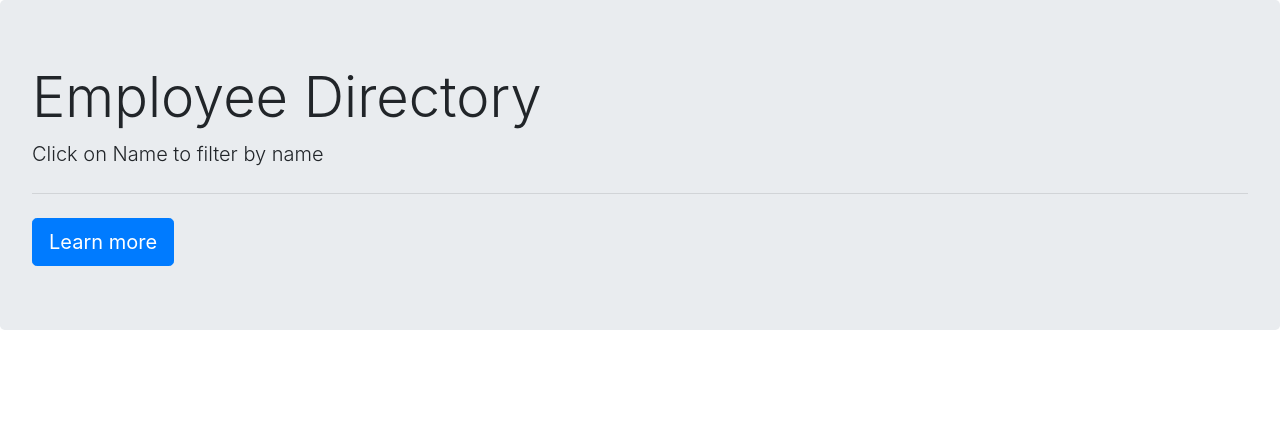
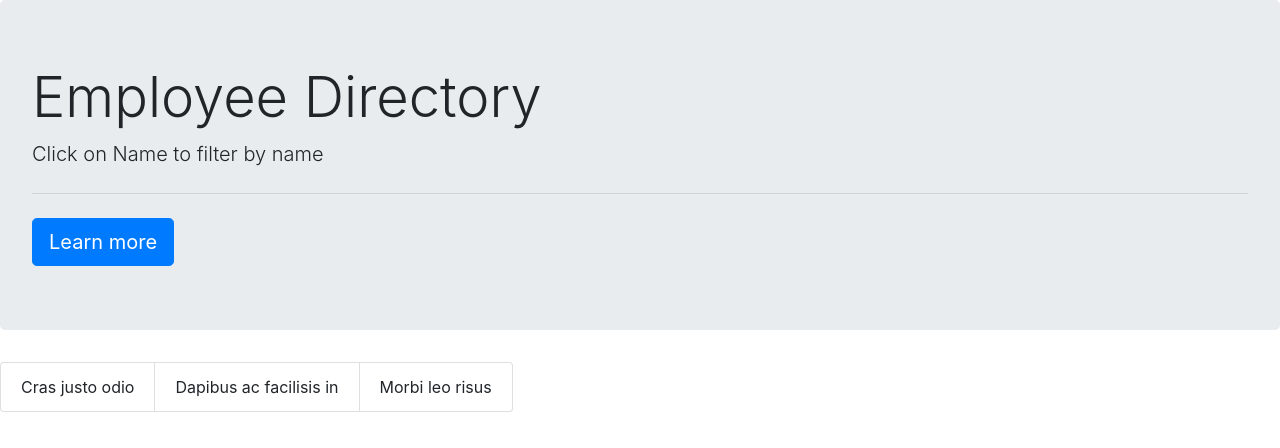
Before and after one commit to caitlinbou/REACTionary-emp, a React (Create React App) app: page / in a window 1280 px wide. Shown: the top 448 px of the page. Built offline with nearby package versions, Linux system fonts and the light colour scheme.

Commit message:
create EmpData file with basic list structure

```diff
--- a/src/App.js
+++ b/src/App.js
@@ -1,8 +1,14 @@
+import EmpContainer from './components/EmpContainer.js'
 import Jumbotron from './components/Jumbotron.js'
+import EmpData from './components/EmpData.js'
+
 function App() {
   return (
     <div className="App">
       <Jumbotron />
+      {/* {people.map(people =)} */}
+
+      <EmpData />
     </div>
   );
 }
--- /dev/null
+++ b/src/components/EmpContainer.js
@@ -0,0 +1,18 @@
+import React, { Component } from 'react'
+
+export default class EmpContainer extends Component {
+
+    state = {
+        load: "",
+        results: []
+    };
+
+
+    render() {
+        return (
+            <div>
+
+            </div>
+        )
+    }
+}
--- /dev/null
+++ b/src/components/EmpData.js
@@ -0,0 +1,13 @@
+import React from "react";
+
+export default function EmpData() {
+  return (
+    <div>
+      <ul class="list-group list-group-horizontal">
+        <li class="list-group-item">Cras justo odio</li>
+        <li class="list-group-item">Dapibus ac facilisis in</li>
+        <li class="list-group-item">Morbi leo risus</li>
+      </ul>
+    </div>
+  );
+}
```
Also changed, not shown: src/utils/API.js (+9 -0 lines), src/components/Card.js (deleted), src/components/Container.js (deleted).
